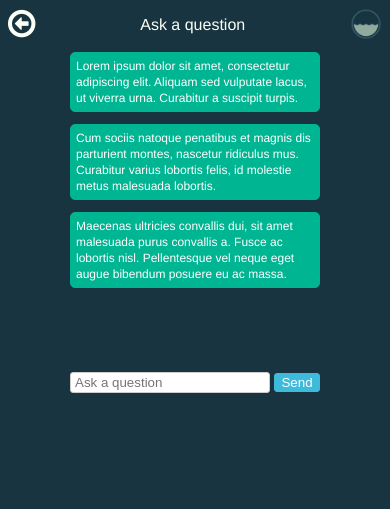
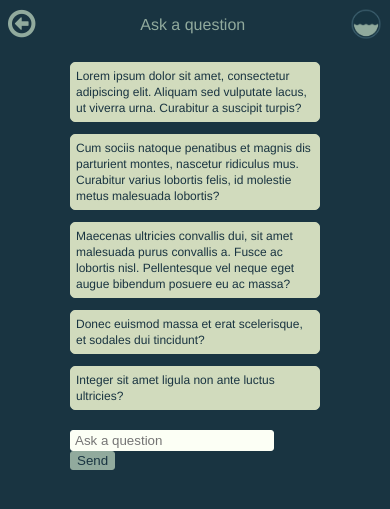
Before and after one commit to jonrovira/hackathon2014, a PHP site: page /ask.php in a window 390 px wide. Shown: the top 509 px of the page. Run offline with PHP 8.4, Linux system fonts and the light colour scheme; some libraries are stand-ins or nearby versions.

Commit message:
mobile done

```diff
--- a/sandbox/ask.php
+++ b/sandbox/ask.php
@@ -15,9 +15,11 @@
 		<div id="wrapper">
 			<div id="screen">
 				<div id="messages">
-					<p>Lorem ipsum dolor sit amet, consectetur adipiscing elit. Aliquam sed vulputate lacus, ut viverra urna. Curabitur a suscipit turpis.</p>
-					<p>Cum sociis natoque penatibus et magnis dis parturient montes, nascetur ridiculus mus. Curabitur varius lobortis felis, id molestie metus malesuada lobortis.</p>
-					<p>Maecenas ultricies convallis dui, sit amet malesuada purus convallis a. Fusce ac lobortis nisl. Pellentesque vel neque eget augue bibendum posuere eu ac massa.</p>
+					<p>Lorem ipsum dolor sit amet, consectetur adipiscing elit. Aliquam sed vulputate lacus, ut viverra urna. Curabitur a suscipit turpis?</p>
+					<p>Cum sociis natoque penatibus et magnis dis parturient montes, nascetur ridiculus mus. Curabitur varius lobortis felis, id molestie metus malesuada lobortis?</p>
+					<p>Maecenas ultricies convallis dui, sit amet malesuada purus convallis a. Fusce ac lobortis nisl. Pellentesque vel neque eget augue bibendum posuere eu ac massa?</p>
+					<p>Donec euismod massa et erat scelerisque, et sodales dui tincidunt?</p>
+					<p>Integer sit amet ligula non ante luctus ultricies?</p>
 				</div>
 				<div id="typefield">
 					<input type="text" id="field" placeholder="Ask a question">
--- a/sandbox/css/ask.css
+++ b/sandbox/css/ask.css
@@ -1,18 +1,19 @@
 #wrapper #screen {
-	height: 345px;
+	height: 420px;
 }
 #wrapper #screen #messages {
 	width: 250px;
-	height: 320px;
+	height: 380px;
+	padding-top: 10px;
 	margin-right: auto;
 	margin-left: auto;
 }
 #wrapper #screen #messages p {
 	padding: 5px;
-	background-color: #00B592;
-	border: 1px solid #00B592;
+	background-color: #D1DBBD;
+	border: 1px solid #D1DBBD;
 	border-radius: 5px;
-	color: #ffffff;
+	color: #193441;
 	line-height: 16px;
 	font-size: 12px;
 }
@@ -22,16 +23,17 @@
 	margin-left: auto;
 }
 #wrapper #screen #typefield #field {
-	width: 190px;
+	width: 194px;
 	padding: 1px 4px;
 	line-height: 17px;
-	border: 1px solid #ccc;
+	background-color: #FCFFF5;
+	border: 1px solid #FCFFF5;
 	border-radius: 3px;
 }
 #wrapper #screen #typefield #send {
 	margin-right: auto;
-	background-color: #3EBADB;
-	border: 1px solid #3EBADB;
+	background-color: #91AA9D;
+	border: 1px solid #91AA9D;
 	border-radius: 3px;
-	color: #ffffff;
+	color: #193441;
 }
--- a/sandbox/css/global.css
+++ b/sandbox/css/global.css
@@ -18,7 +18,7 @@ html, body {
 	vertical-align: middle;
 	list-style-type: none;
 	text-align: center;
-	color: #fcfff5;
+	color: #91AA9D;
 }
 #header ul li {
 	display: inline-block;
@@ -34,7 +34,7 @@ html, body {
 #header ul li a:hover {color: black;}
 #header ul li a:active {color: black;}
 #header ul li i {
-	color: #fcfff5;
+	color: #91AA9D;
 }
 #header ul li p {
 	margin-top: 8px;
--- a/sandbox/css/hub.css
+++ b/sandbox/css/hub.css
@@ -14,10 +14,10 @@
 	padding: 8px 20px;
 	margin-right: auto;
 	margin-left: auto;
-	border: 1px solid #037F67;
+	border: 1px solid #D1DBBD;
 	border-radius: 3px;
-	background-color: #037F67;
-	color: #ffffff;
+	background-color: #D1DBBD;
+	color: #3E606F;
 }
 
 
--- a/sandbox/css/login.css
+++ b/sandbox/css/login.css
@@ -36,7 +36,7 @@
 }
 
 
-@media(min-width: 767px) {
+@media(min-width: 1024px) {
 	#credentials {
 		width: 280px;
 		padding-top: 300px;
--- a/sandbox/js/script.js
+++ b/sandbox/js/script.js
@@ -5,7 +5,7 @@ $(document).ready(function() {
 	var $heading = $('#header ul li:nth-child(2) p');
 
 	if(title == "Log in") {
-		$back.css("opacity", "0.3");
+		$back.css("opacity", "0.2");
 		$back.attr("href", "");
 		$heading.html(title);
 	}
```
Also changed, not shown: sandbox/css/courses.css (+5 -5 lines).
